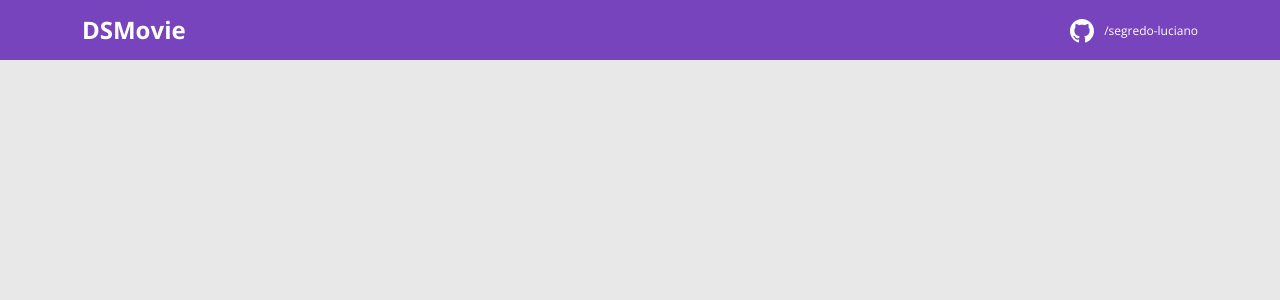
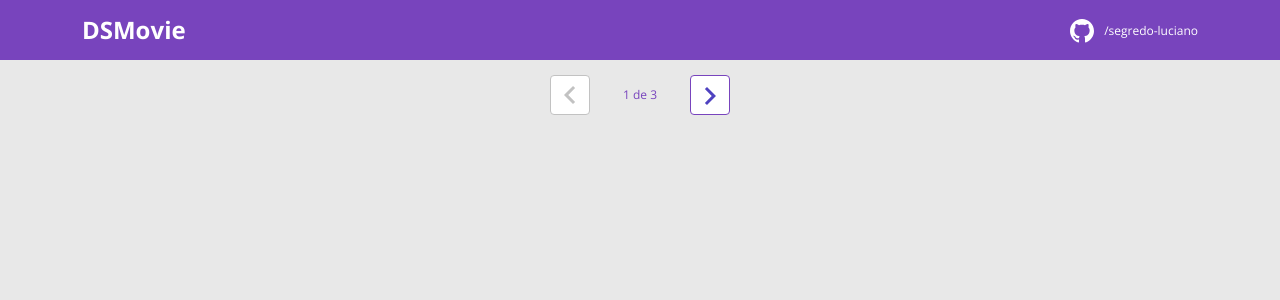
Before and after one commit to segredo-luciano/dsmovie, a React (Create React App) app in the folder frontend/: page / in a window 1280 px wide. Shown: the top 300 px of the page. Built offline with nearby package versions, Linux system fonts and the light colour scheme.

Commit message:
Pagination layout

```diff
--- /dev/null
+++ b/frontend/src/components/Pagination/index.tsx
@@ -0,0 +1,21 @@
+import { ReactComponent as Arrow} from "assets/img/arrow.svg";
+import './styles.css';
+
+function Pagination() {
+
+    return (
+        <div className="dsmovie-pagination-container">
+            <div className="dsmovie-pagination-box">
+                <button className="dsmovie-pagination-button" disabled={true} >
+                    <Arrow />
+                </button>
+                <p>{`${1} de ${3}`}</p>
+                <button className="dsmovie-pagination-button" disabled={false} >
+                    <Arrow className="dsmovie-flip-horizontal" />
+                </button>
+            </div>
+        </div>
+    )
+}
+
+export default Pagination;
--- /dev/null
+++ b/frontend/src/components/Pagination/styles.css
@@ -0,0 +1,53 @@
+.dsmovie-pagination-container {
+    padding: 15px 0;
+    display: flex;
+    justify-content: center;
+    align-items: center;
+}
+
+.dsmovie-pagination-box {
+    width: 180px;
+    display: flex;
+    justify-content: space-between;
+    align-items: center;
+}
+
+.dsmovie-pagination-box form {
+    width: 100%;
+    display: flex;
+}
+
+.dsmovie-pagination-button {
+    width: 40px;
+    height: 40px;
+    border-radius: 4px;
+    background-color: #fff;
+    display: flex;
+    justify-content: center;
+    align-items: center;
+    border: 1px solid var(--color-primary);
+    cursor: pointer;
+}
+
+.dsmovie-pagination-button svg {
+    filter: brightness(0) saturate(100%) invert(26%) sepia(19%) saturate(7395%) hue-rotate(234deg) brightness(89%) contrast(92%);
+}
+
+.dsmovie-pagination-button:disabled {
+    border: 1px solid #c2c2c2;
+    cursor: unset;
+}
+
+.dsmovie-pagination-button:disabled svg {
+    filter: none;
+}
+
+.dsmovie-pagination-container p {
+    margin: 0;
+    font-size: 12px;
+    color: var(--color-primary);
+}
+
+.dsmovie-flip-horizontal {
+    transform: rotate(180deg);
+}
--- a/frontend/src/pages/Form/index.tsx
+++ b/frontend/src/pages/Form/index.tsx
@@ -1,5 +1,41 @@
+import './styles.css';
+
 function Form() {
+
+    const movie = {
+        id: 1,
+        image: "https://www.themoviedb.org/t/p/w533_and_h300_bestv2/jBJWaqoSCiARWtfV0GlqHrcdidd.jpg",
+        title: "The Witcher",
+        count: 2,
+        score: 4.5
+    };
+
     return (
-        <h1> Página de formulário </h1>
+        <div className="dsmovie-form-container">
+            <img className="dsmovie-movie-card-image" src={movie.image} alt={movie.title} />
+            <div className="dsmovie-card-bottom-container">
+                <h3> {movie.title} </h3>
+                    <form className="dsmovie-form">
+                        <div className="form-group dsmovie-form-group">
+                            <label htmlFor="email">Informe seu email</label>
+                            <input type="email" className="form-control" id="email" />
+                        </div>
+                        <div className="form-group dsmovie-form-group">
+                            <label htmlFor="score">Informe sua avaliação</label>
+                            <select className="form-control" id="score">
+                                <option>1</option>
+                                <option>2</option>
+                                <option>3</option>
+                                <option>4</option>
+                                <option>5</option>
+                            </select>
+                        </div>
+                        <div className="dsmovie-form-btn-container">
+                            <button type="submit" className="btn btn-primary dsmovie-btn">Salvar</button>
+                        </div>
+                    </form >
+                <button className="btn btn-primary dsmovie-btn mt-3">Cancelar</button>
+            </div >
+        </div >
     )
 } export default Form;
--- /dev/null
+++ b/frontend/src/pages/Form/styles.css
@@ -0,0 +1,57 @@
+.dsmovie-form-container {
+    max-width: 480px;
+    margin: 40px auto;
+    padding: 20px;
+}
+
+.dsmovie-form {
+    width: calc(100% - 20px);
+}
+
+.dsmovie-form-group {
+    margin-bottom: 20px;
+}
+
+.dsmovie-form-group label {
+    font-size: 12px;
+    color: #aaa;
+}
+
+.dsmovie-form-btn-container {
+    display: flex;
+    justify-content: center;
+}
+
+.dsmovie-movie-card-image {
+    width: 100%;
+    border-radius: 8px 8px 0 0;
+}
+
+.dsmovie-card-bottom-container {
+    background-color: #fff;
+    display: flex;
+    flex-direction: column;
+    align-items: center;
+    padding: 10px 10px 20px 10px;
+    border-radius: 0 0 8px 8px;
+}
+
+.dsmovie-card-bottom-container h3 {
+    color: #4A4A4A;
+    text-align: center;
+    font-size: 14px;
+    font-weight: 700;
+    margin-bottom: 10px;
+    min-height: 40px;
+}
+
+.dsmovie-btn {
+    background-color: var(--color-primary);
+    font-size: 14px;
+    font-weight: 700;
+    height: 40px;
+    width: 180px;
+    display: flex;
+    align-items: center;
+    justify-content: center;
+}
--- a/frontend/src/pages/Listing/index.tsx
+++ b/frontend/src/pages/Listing/index.tsx
@@ -1,5 +1,7 @@
+import Pagination from "components/Pagination";
+
 function Listing() {
     return (
-        <h1></h1>
+        <Pagination />
     )
 } export default Listing;
```
Also changed, not shown: frontend/src/assets/img/arrow.svg (added).
